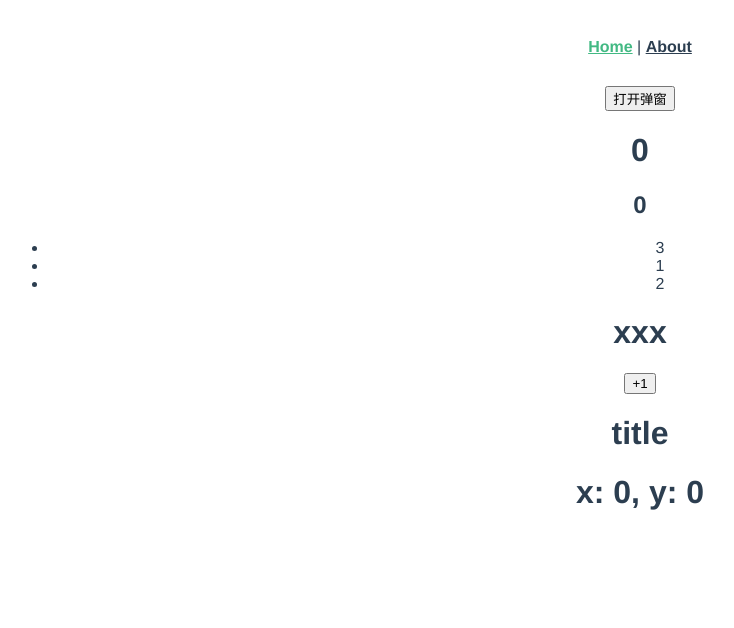
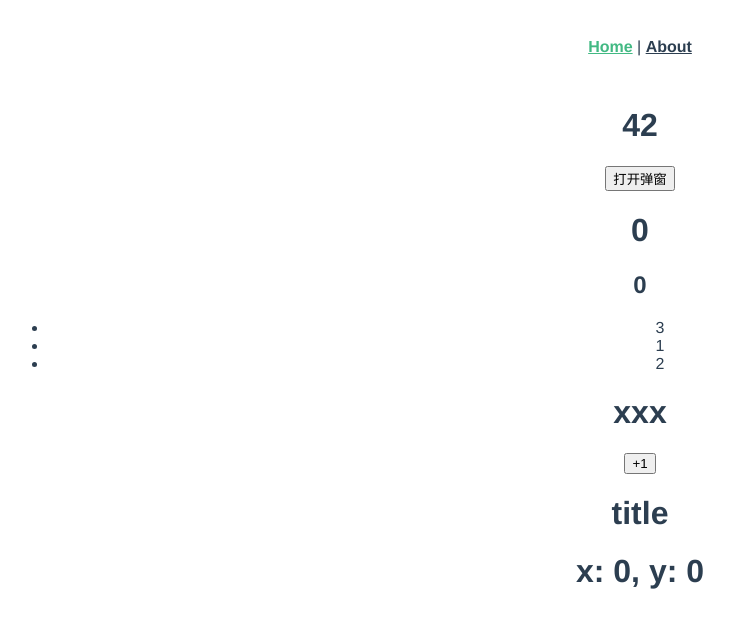
Before and after one commit to Xbetty/vue3-pro, a Vue app: page / in a window 1280 px wide. Shown: the top 628 px of the page, without its empty margins (0-734 px from the left). Built offline with nearby package versions, Linux system fonts and the light colour scheme; no server answers.

Commit message:
feat: suspense之一个组件

```diff
--- /dev/null
+++ b/src/views/AsyncShow.vue
@@ -0,0 +1,19 @@
+<template>
+  <div class="about">
+    <h1>{{retult}}</h1>
+  </div>
+</template>
+<script lang="ts">
+import {defineComponent} from 'vue'
+export default defineComponent({
+  setup() {
+    return new Promise((resolve)=>{
+      setTimeout(() => {
+        return resolve({
+          retult: 42
+        })
+      }, 3000);
+    })
+  }
+})
+</script>
--- a/src/views/Home.vue
+++ b/src/views/Home.vue
@@ -1,5 +1,9 @@
 <template>
   <div class="home">
+    <Suspense>
+      <template #default><AsyncShow/></template>
+      <template #fallback><h1>loading...</h1></template>
+    </Suspense>
     <!-- 弹窗 -->
     <button @click="openModal">打开弹窗</button>
     <Modal :isOpen="modalIsOpen" @close-modal="closeModal"></Modal>
@@ -25,6 +29,7 @@ import { defineComponent } from 'vue';
 import { ref, computed, reactive, toRefs, onMounted, onUpdated, onRenderTriggered, watch, onUnmounted } from 'vue'
 import useURLLoader from '../hooks/useURLLoaders'
 import Modal from './Modal.vue'
+import AsyncShow from './AsyncShow.vue'
 // import useMousePosition from '../hooks/useMousePosition'
 // import HelloWorld from '@/components/HelloWorld.vue'; // @ is an alias to /src
 interface DataProps {
@@ -42,7 +47,8 @@ interface DogResult {
 export default defineComponent({
   name: 'Home',
   components: {
-    Modal
+    Modal,
+    AsyncShow
   },
   setup(){
     // const count = ref(0)
```
